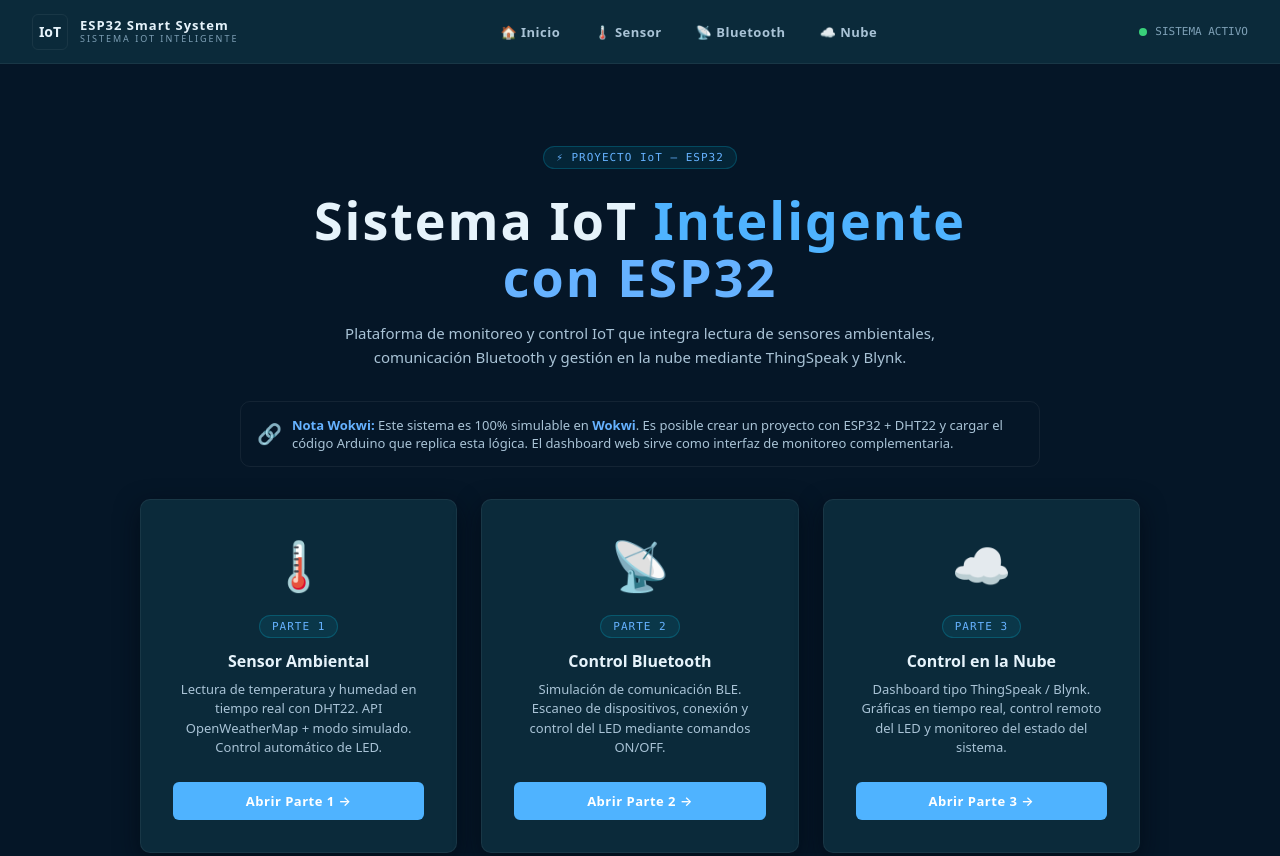
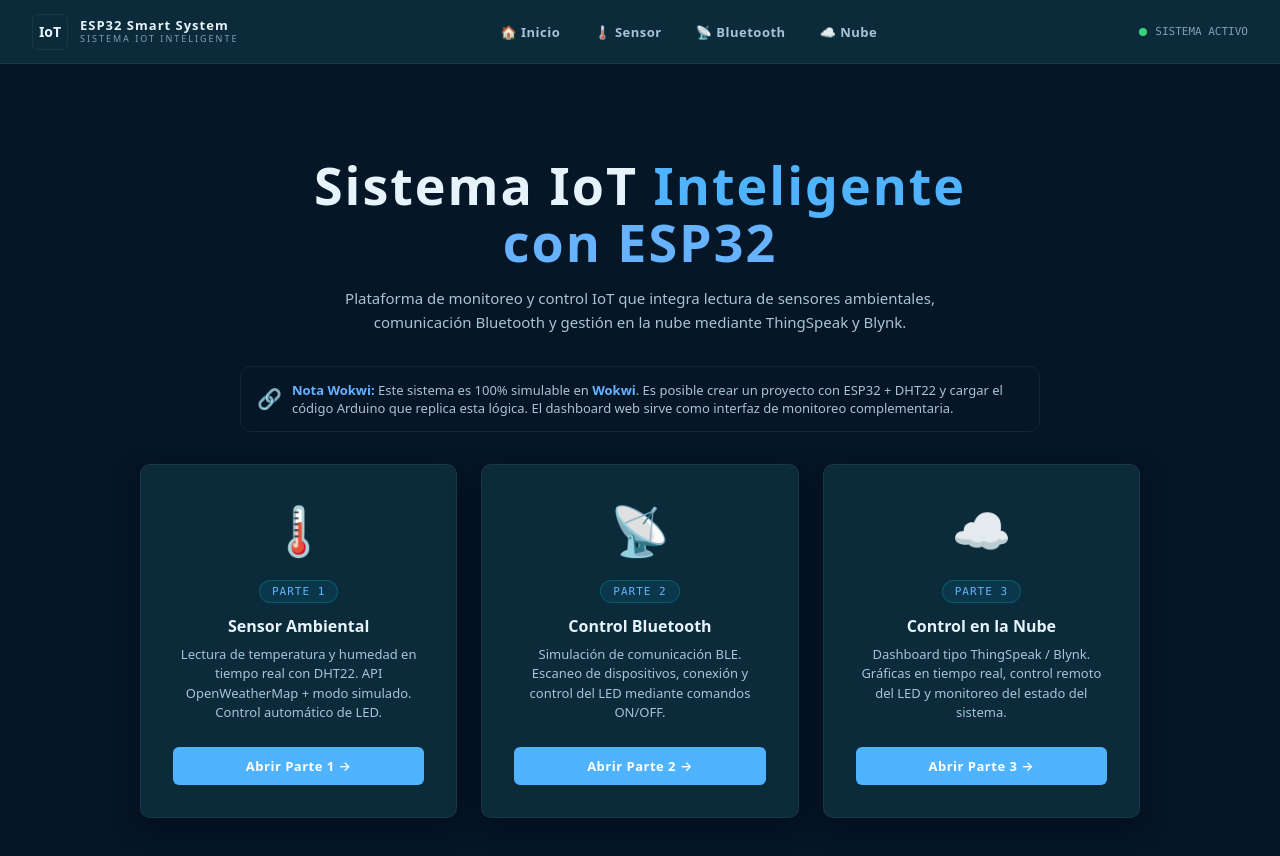
Before and after one commit to dan18w/ESP32sim, a plain HTML site: page index.html in a window 1280 px wide. Shown: the top 856 px of the page. Drawn offline with nearby package versions, Linux system fonts and the light colour scheme; no server answers.

Commit message:
Cambios extras

```diff
--- a/index.html
+++ b/index.html
@@ -46,7 +46,7 @@
 
       <!-- Hero -->
       <div style="text-align:center; padding: 3rem 0 2rem;">
-        <div class="section-badge">⚡ PROYECTO IoT — ESP32</div>
+
         <h1 style="font-family:var(--font-display);font-size:clamp(28px,5vw,52px);font-weight:900;letter-spacing:2px;line-height:1.1;margin-top:12px;">
           Sistema IoT <span style="color:var(--accent-blue)">Inteligente</span><br>
           <span style="color:var(--accent-cyan)">con ESP32</span>
```
Also changed, not shown: 1 other file.
